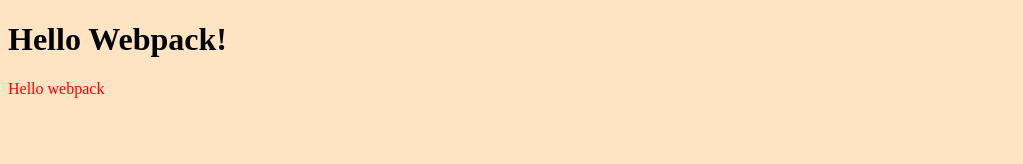
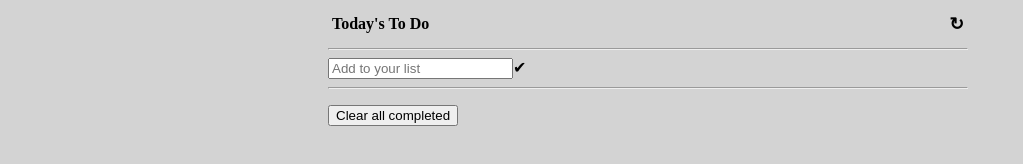
Before and after one commit to OmarMWarraich/todo-list, a website built with webpack: page src/index.html in a window 1280 px wide. Shown: the whole page, without its empty margins (0-1023 px from the left). Built offline with nearby package versions, Linux system fonts and the light colour scheme.

Commit message:
feat: Add elements

```diff
--- a/src/index.html
+++ b/src/index.html
@@ -3,9 +3,9 @@
 <head>
     <meta charset="UTF-8">
     <meta name="viewport" content="width=device-width, initial-scale=1.0">
-    <title>Wbpack Exercise</title>
+    <title>Todo-List</title>
 </head>
 <body>
-    <h1>Hello Webpack!</h1>
+
 </body>
 </html>
--- a/src/index.js
+++ b/src/index.js
@@ -1,14 +1,15 @@
 import _ from 'lodash';
 import './style.css';
 
-function component() {
-  const element = document.createElement('div');
-
-  // Lodash, now imported by this script
-  element.innerHTML = _.join(['Hello', 'webpack'], ' ');
-  element.classList.add('hello');
-
-  return element;
-}
-
-document.body.appendChild(component());
+const body = document.querySelector('body');
+const todoList = document.createElement('div');
+todoList.classList.add('todo-list');
+todoList.innerHTML = `
+                      <div class="todo-title"><h1>Today's To Do</h1><span class=reload>&#x21bb;</span></div>
+                      <hr>
+                      <input type="text" class="todo-input" placeholder="Add to your list"></input><span>&#x2714;</span>
+                      <hr>
+                      <ul class="todo-list-items"></ul>
+                      <button>Clear all completed</button>
+                      `
+body.appendChild(todoList);
--- a/src/style.css
+++ b/src/style.css
@@ -1,7 +1,27 @@
-.hello {
-  color: red;
+
+body {
+  background-color: #d3d3d3;
+  width: 100vw;
+  height: 100vh;
 }
 
-body {
-  background-color: bisque;
+.todo-list {
+  width: 50%;
+  margin: auto;
+  color: #000;
 }
+
+.todo-title {
+  font-size: 0.5em;
+  font-weight: bold;
+  text-align: left;
+  display: flex;
+  justify-content: space-between;
+  align-items: center;
+  margin: 0 0.5em;
+  height: 4em;
+}
+
+.reload {
+  font-size: 2.2em;
+}
```
Also changed, not shown: dist/index.bundle.js, dist/index.html.
